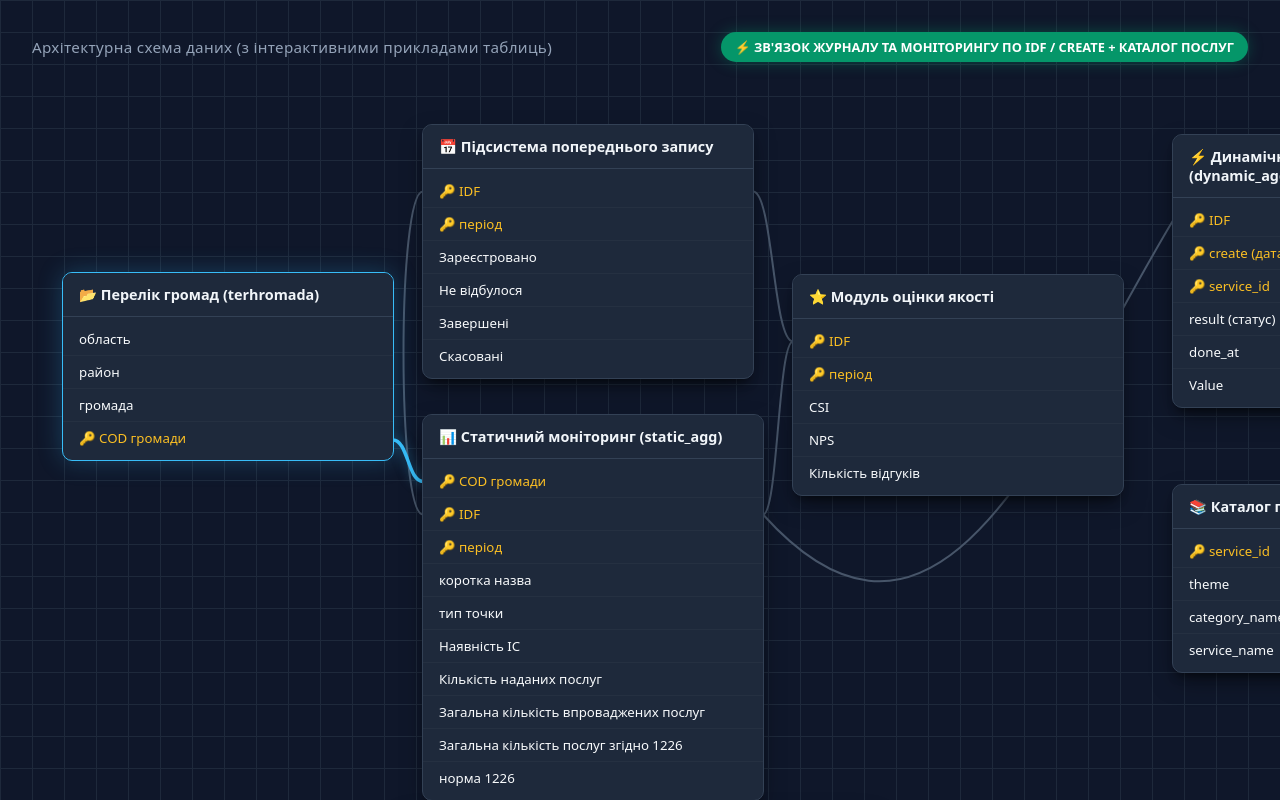
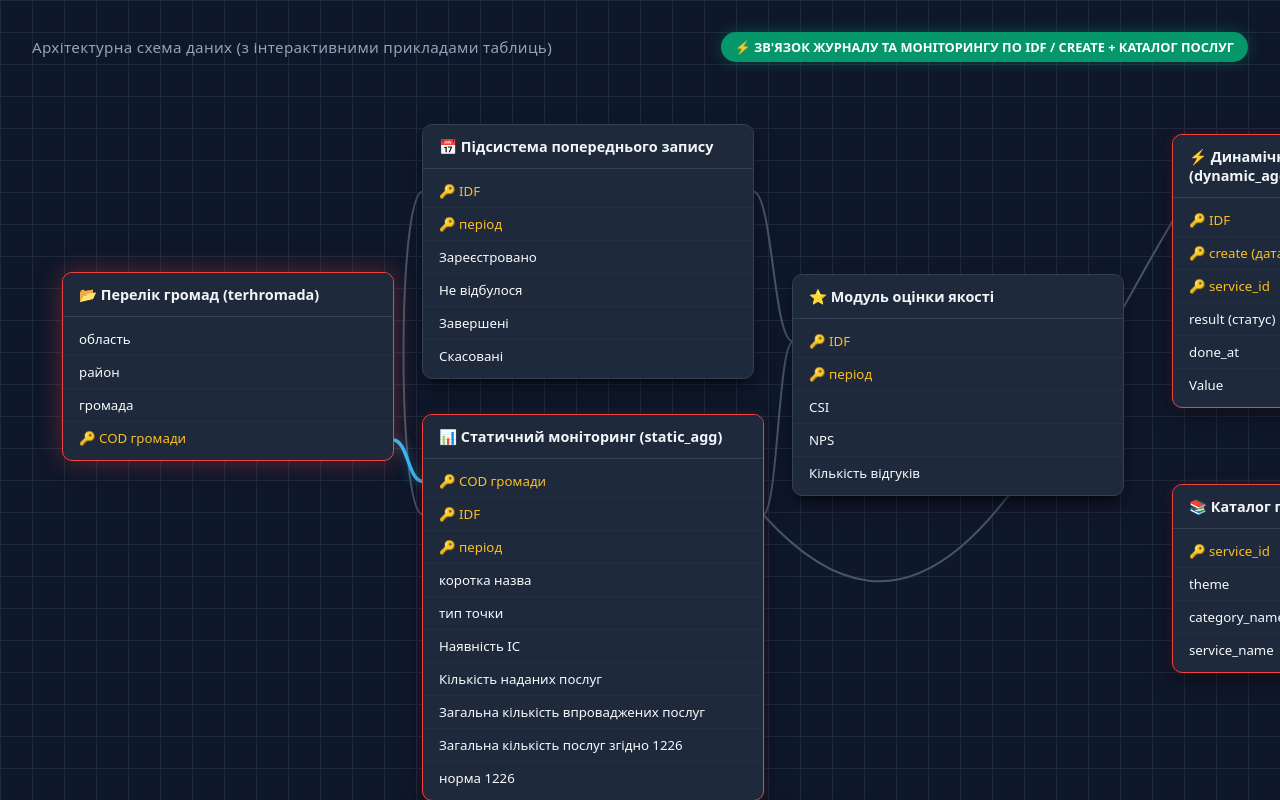
Before and after one commit to Rublenko/UA-dashboard, a plain HTML site: page index.html in a window 1280 px wide. Both pictures are taken after a click on the element 228 px from the left and 368 px from the top of the page. Shown: the top 800 px of the page. Drawn offline with Linux system fonts and the light colour scheme.

Commit message:
Update index.html

```diff
--- a/index.html
+++ b/index.html
@@ -11,6 +11,7 @@
             --card-bg: #1e293b;
             --border-color: #334155;
             --border-hover: #38bdf8;
+            --border-published: #ef4444;
             --accent-color: #38bdf8;
             --text-main: #f8fafc;
             --text-muted: #94a3b8;
@@ -83,9 +84,20 @@
             transition: all 0.25s ease;
         }
 
+        .db-card.published {
+            border: 1px solid var(--border-published);
+            box-shadow: 0 10px 25px -5px rgba(0, 0, 0, 0.5), 0 0 12px rgba(239, 68, 68, 0.15);
+        }
+
         .db-card:hover, .db-card.active {
             border-color: var(--border-hover);
             box-shadow: 0 0 25px rgba(56, 189, 248, 0.25);
+            transform: translateY(-2px);
+        }
+
+        .db-card.published:hover, .db-card.published.active {
+            border-color: var(--border-published);
+            box-shadow: 0 0 25px rgba(239, 68, 68, 0.35);
             transform: translateY(-2px);
         }
 
@@ -223,7 +235,7 @@
     <div class="schema-workspace" id="workspace">
         <svg class="connections-layer" id="svg-lines"></svg>
 
-        <div class="db-card" id="card-hromadas" onclick="selectCard('hromadas')">
+        <div class="db-card published" id="card-hromadas" onclick="selectCard('hromadas')">
             <div class="db-header">📂 Перелік громад (terhromada)</div>
             <div class="db-rows">
                 <div class="db-row"><span>область</span></div>
@@ -245,7 +257,7 @@
             </div>
         </div>
 
-        <div class="db-card" id="card-monitoring" onclick="selectCard('monitoring')">
+        <div class="db-card published" id="card-monitoring" onclick="selectCard('monitoring')">
             <div class="db-header">📊 Статичний моніторинг (static_agg)</div>
             <div class="db-rows">
                 <div class="db-row key" id="row-monitoring-cod"><span class="field-name">🔑 COD громади</span></div>
@@ -272,7 +284,7 @@
             </div>
         </div>
 
-        <div class="db-card" id="card-transactions" onclick="selectCard('transactions')">
+        <div class="db-card published" id="card-transactions" onclick="selectCard('transactions')">
             <div class="db-header">⚡ Динамічний журнал послуг (dynamic_agg)</div>
             <div class="db-rows">
                 <div class="db-row key" id="row-tx-idf"><span class="field-name">🔑 IDF</span></div>
@@ -284,8 +296,8 @@
             </div>
         </div>
 
-        <div class="db-card" id="card-services" onclick="selectCard('services')">
-            <div class="db-header">📚 Каталог послуг (тематичні)</div>
+        <div class="db-card published" id="card-services" onclick="selectCard('services')">
+            <div class="db-header">📚 Каталог послуг (тематичні) (services)</div>
             <div class="db-rows">
                 <div class="db-row key" id="row-services-code"><span class="field-name">🔑 service_id</span></div>
                 <div class="db-row"><span>theme</span></div>
@@ -351,7 +363,7 @@
                 ]
             },
             services: {
-                title: "Деталі довідника: Каталог послуг (тематичні)",
+                title: "Деталі довідника: Каталог послуг (тематичні) (services)",
                 previewHeaders: ["service_id", "theme", "category_name", "service_name"],
                 previewRows: [
                     ["479", "Транспорт", "Реєстрація, перереєстрація транспортних засобів", "Видача висновку щодо можливості дублювання ідентифікаційних номерів транспортних засобів"],
```
